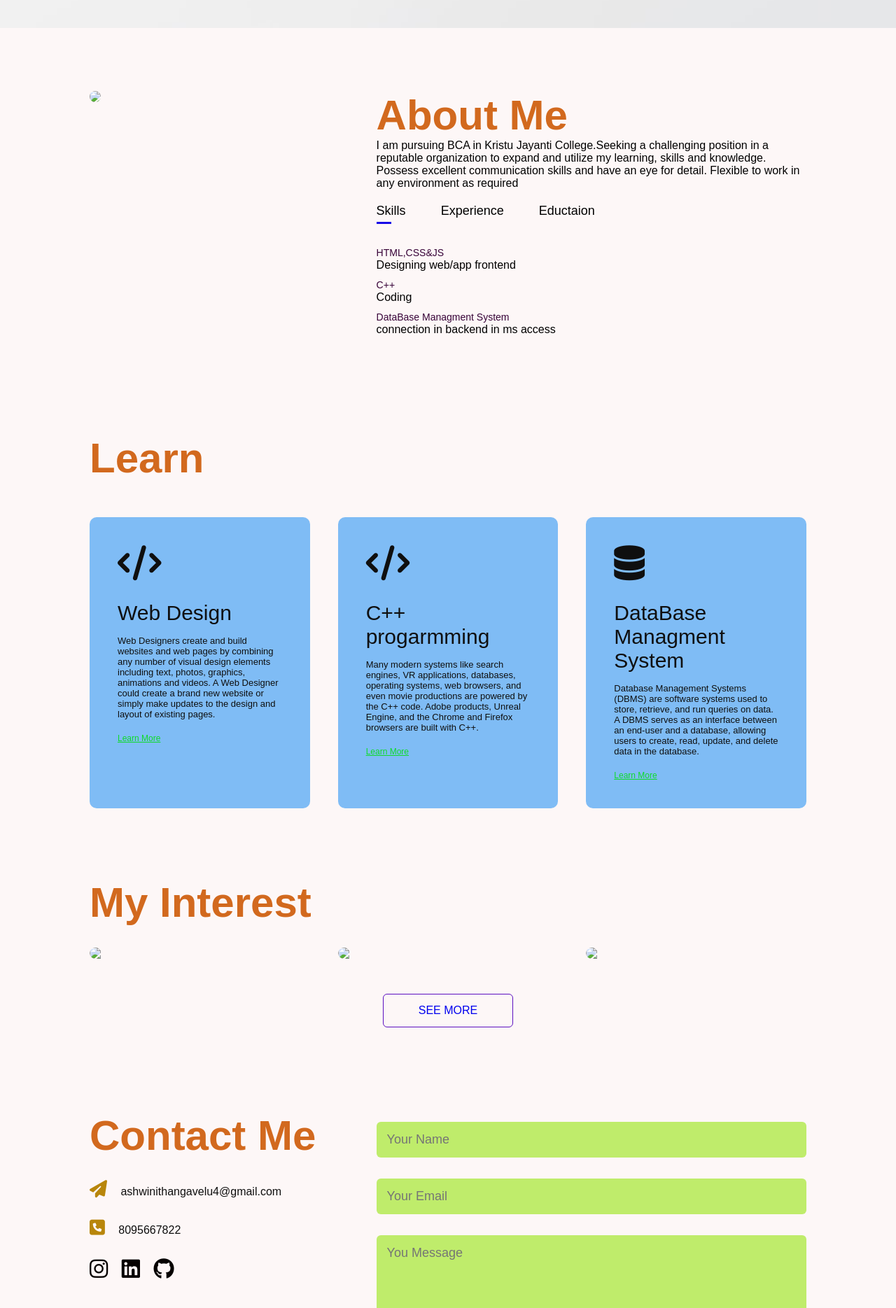
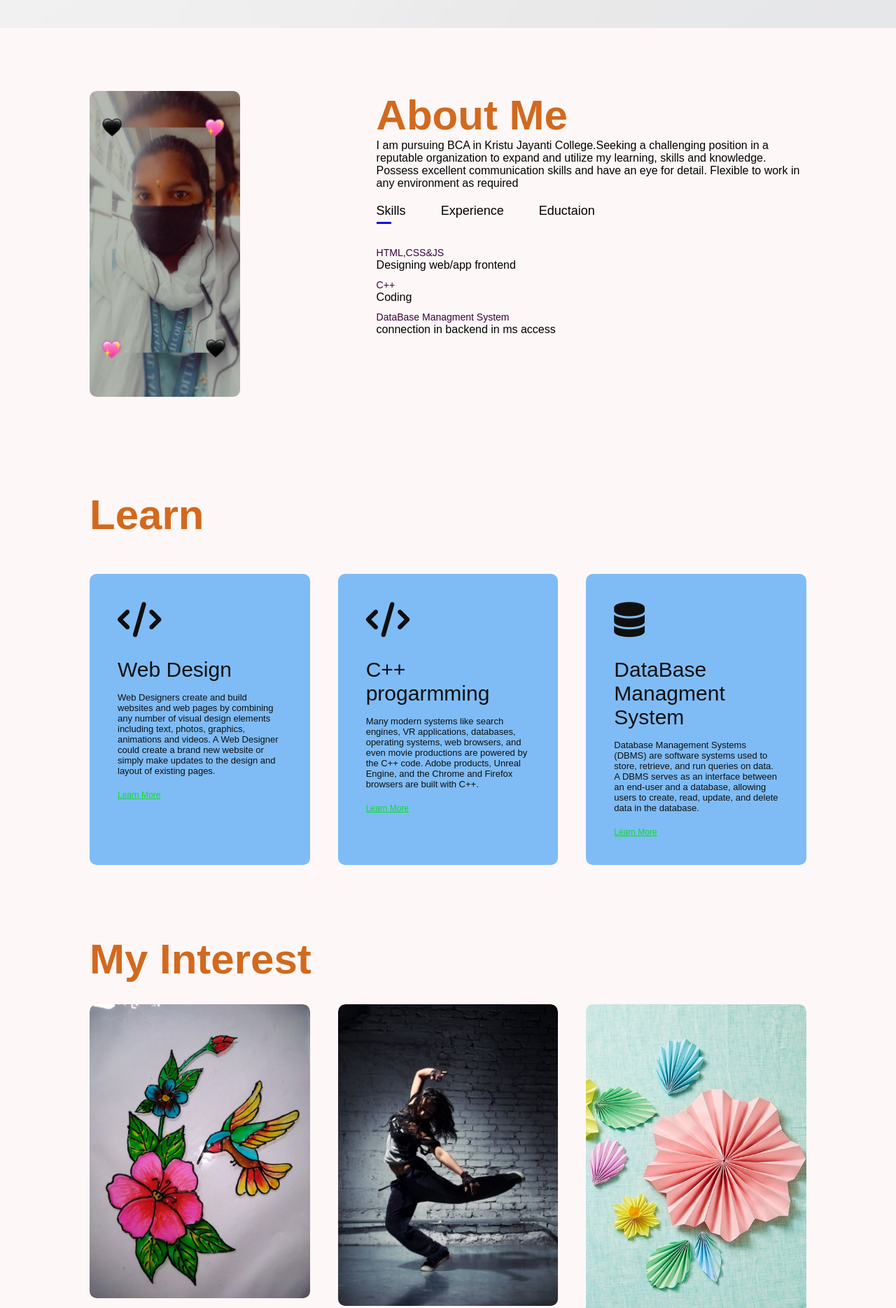
Before and after one commit to ashwini-thangavelu/portfolio, a plain HTML site: page index.html in a window 1280 px wide. Shown: the part 760-2629 px from the top of the page at 70% size. Drawn offline with Linux system fonts and the light colour scheme; files whose address does not match are found by name.

Commit message:
updated the images locations

```diff
--- a/index.html
+++ b/index.html
@@ -12,7 +12,7 @@
 <div id="header">
     <div class="container">
         <nav>
-            <img src="images/logo.png"  class="logo">
+            <img src="logo.png"  class="logo">
             <ul id="sidemenu">
                 <li><a href="#header">Home</a></li>
                 <li><a href="#about">About</a></li>
@@ -35,7 +35,7 @@
     <div class="container">
         <div class="row">
             <div class="about-col-1">
-                <img src="images/user.png">
+                <img src="user.png">
             </div>
             <div class="about-col-2">
                 <h1 class="sub-title">About Me</h1>
@@ -107,7 +107,7 @@
         <h1 class="sub-title">My Interest</h1>
         <div class="work-list">
             <div class="work">
-         <img src ="images/work-1.png" >
+         <img src ="work-1.png" >
          <div class="layer">
             <h3>Glass Painting</h3>
             <p>The glass painting was inspired me when I was in 10th which my teacher gave me as SEVAnd I have done a lot ofworks like different designs as a gift to many of the friendsAnd it is still part of my craft works. And I am interested till now.</p>
@@ -115,7 +115,7 @@
          </div>
             </div>
             <div class="work">
-                <img src ="images/work-2.png" >
+                <img src ="work-2.png" >
                 <div class="layer">
                     <h3>Dance</h3>
                     <p>I Perform a lot of dance competitions in schools. And I got first placein danceand I'm still doingcourses as hip hopand folk dance.</p>
@@ -123,7 +123,7 @@
                  </div>
                    </div>
                    <div class="work">
-                    <img src ="images/work-3.png" >
+                    <img src ="work-3.png" >
                     <div class="layer">
                         <h3>Craft</h3>
                         <p>My craft have created crafts like with using wealth out of waste and with paper craft and with coolant thread. And it is, I have made lot of hangings .</p>
@@ -147,7 +147,7 @@
                 <a href="https://www.linkedin.com/in/ashwini-t-826704228?"><i class="fa-brands fa-linkedin"></i></a>
                 <a href="https://github.com/ashwini-thangavelu"><i class="fa-brands fa-github"></i></a>
                </div>
-               <a href="images/my-cv.pdf" download class="btn btn2">Download Cvv</a>
+               <a href="my-cv.pdf" download class="btn btn2">Download Cvv</a>
             </div>
             <div class="contact-right">
                 <form name="submit-to-google-sheet">
```
